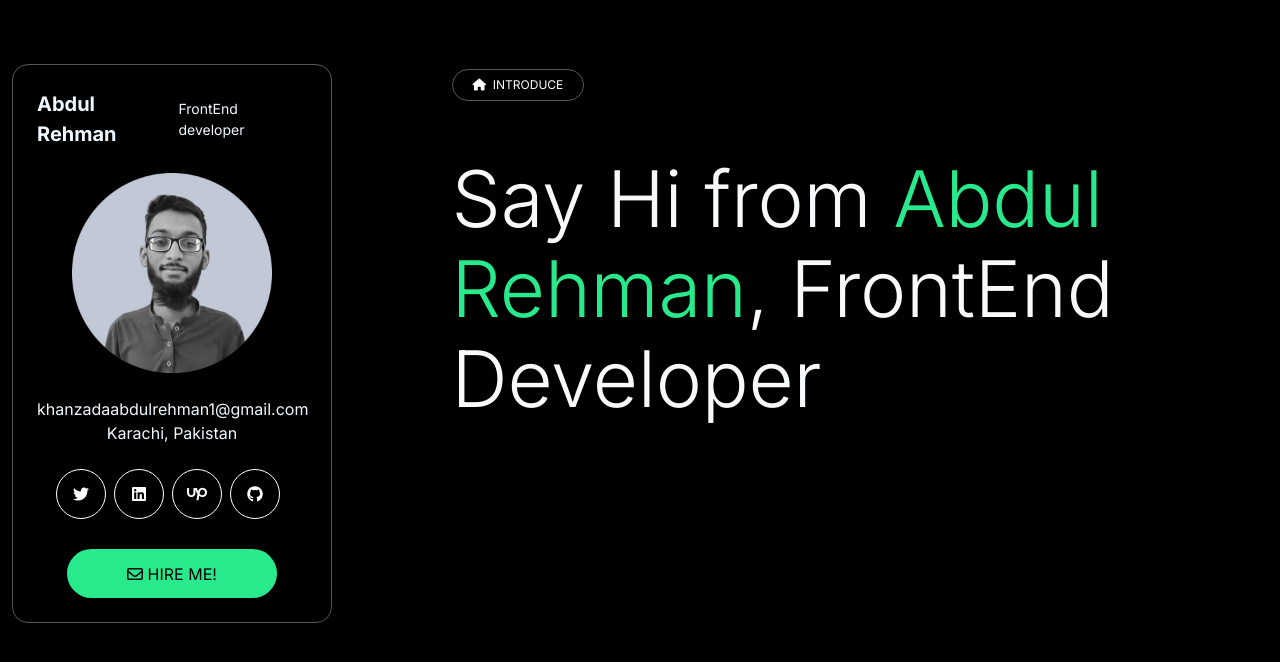
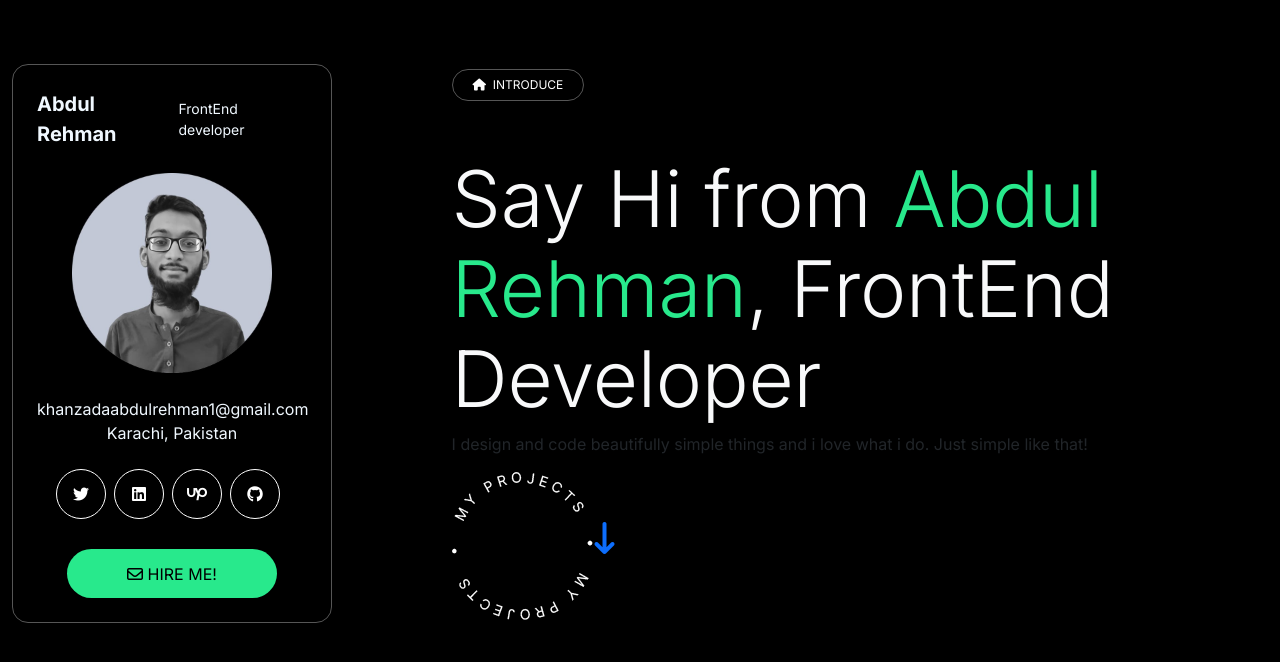
Before and after one commit to abdulrehmankz1/personal-portfolio, a React (Create React App) app: page / in a window 1280 px wide. Shown: the top 662 px of the page. Built offline with nearby package versions, Linux system fonts and the light colour scheme.

Commit message:
add intro section

```diff
--- a/src/components/IntroSection.jsx
+++ b/src/components/IntroSection.jsx
@@ -12,6 +12,14 @@ function IntroSection() {
           Abdul Rehman
         </span>, FrontEnd Developer
       </h1>
+      <p className='sub_heading'>
+        I design and code beautifully simple things and i love what i do. Just simple like that!
+      </p>
+      <a href="#" className='arrow_down ms-auto'>
+        <img src="./assets/images/round-text.png" alt="" />
+        <i class="fa-solid fa-arrow-down-long fa-2x"></i>
+      </a>
+
     </div>
   )
 }
```
Also changed, not shown: public/assets/images/round-text.png (added).
